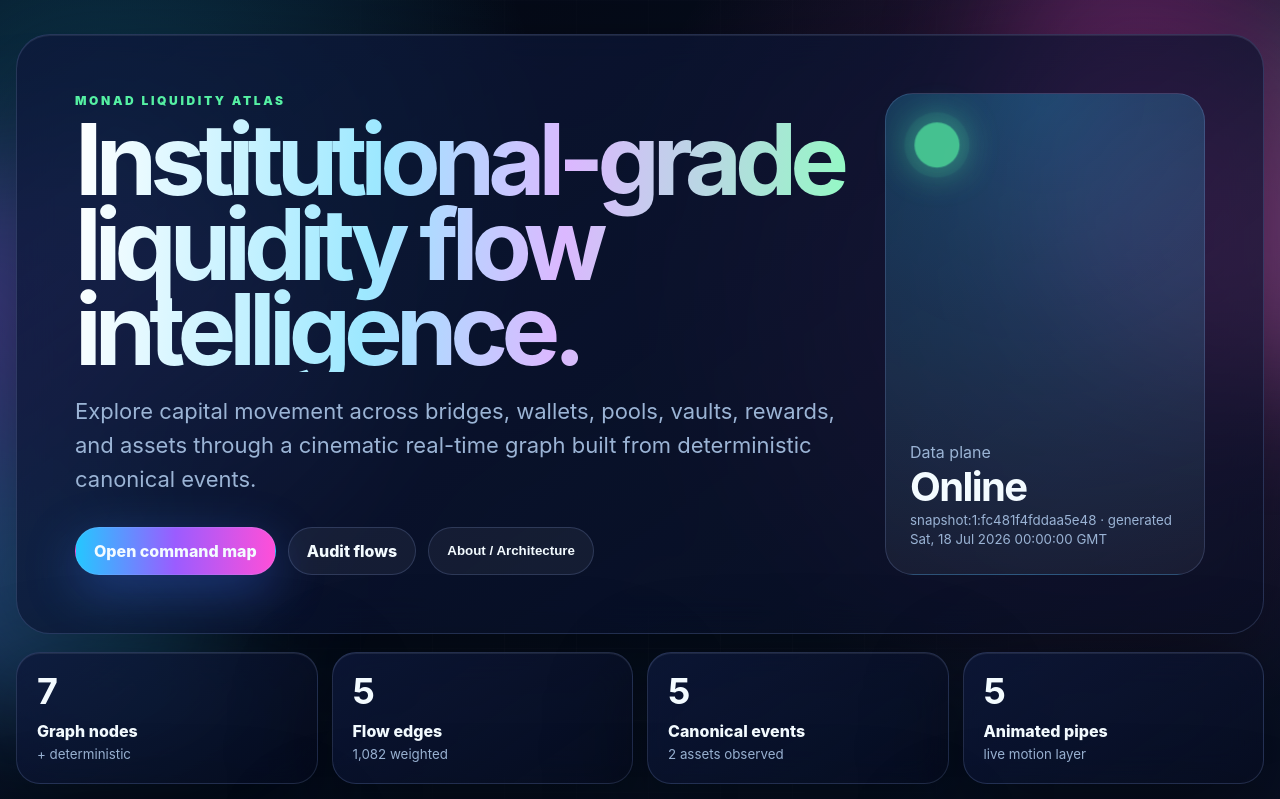
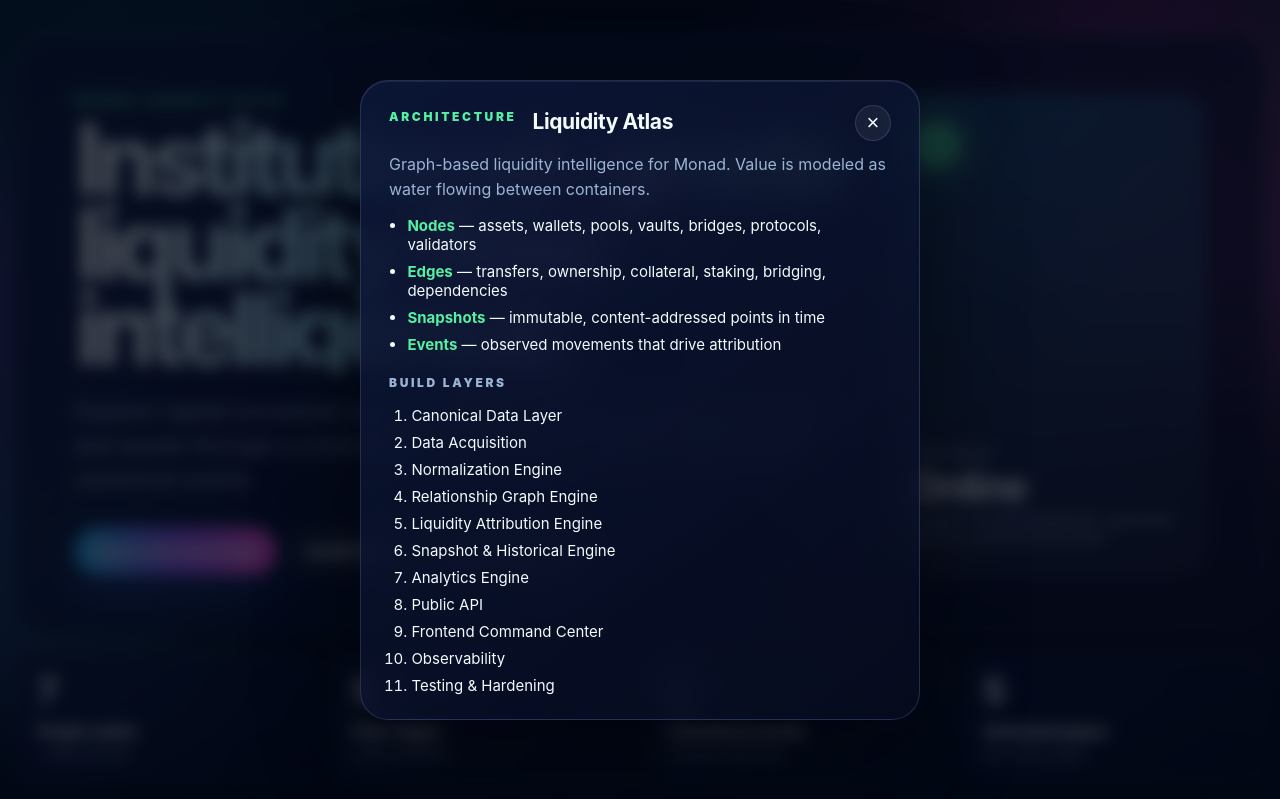
Before and after one commit to Tunezjr/Liquidity-Atlas, a website: page public/index.html in a window 1280 px wide. Both pictures are taken after a click on the button "About / Architecture". Shown: the top 799 px of the page. Drawn offline with Linux system fonts and the light colour scheme.

Commit message:
Wire About/Architecture modal and styles

```diff
--- a/public/app.js
+++ b/public/app.js
@@ -215,3 +215,25 @@ renderGraph();
 renderAttributions();
 renderEvents();
 showNode(nodes[0]);
+
+// About / Architecture modal
+const aboutModal = document.getElementById('about-modal');
+const aboutBtn = document.getElementById('about-btn');
+if (aboutBtn && aboutModal) {
+  aboutBtn.addEventListener('click', () => {
+    aboutModal.hidden = false;
+    document.body.style.overflow = 'hidden';
+  });
+  aboutModal.querySelectorAll('[data-close]').forEach((el) => {
+    el.addEventListener('click', () => {
+      aboutModal.hidden = true;
+      document.body.style.overflow = '';
+    });
+  });
+  document.addEventListener('keydown', (e) => {
+    if (e.key === 'Escape' && !aboutModal.hidden) {
+      aboutModal.hidden = true;
+      document.body.style.overflow = '';
+    }
+  });
+}
--- a/public/styles.css
+++ b/public/styles.css
@@ -145,3 +145,63 @@ code { color: #b9f7ff; }
 @media (prefers-reduced-motion: reduce) {
   *, *::before, *::after { animation-duration: .001ms !important; animation-iteration-count: 1 !important; scroll-behavior: auto !important; }
 }
+
+/* About modal */
+.modal {
+  position: fixed;
+  inset: 0;
+  z-index: 100;
+  display: grid;
+  place-items: center;
+  padding: 24px;
+}
+.modal[hidden] { display: none; }
+.modal-backdrop {
+  position: absolute;
+  inset: 0;
+  background: rgba(2, 6, 18, 0.72);
+  backdrop-filter: blur(8px);
+}
+.modal-card {
+  position: relative;
+  z-index: 1;
+  width: min(560px, 100%);
+  max-height: min(80vh, 720px);
+  overflow: auto;
+  border-radius: 28px;
+  padding: 28px;
+}
+.modal-card header {
+  display: flex;
+  flex-wrap: wrap;
+  align-items: start;
+  gap: 8px 16px;
+  margin-bottom: 18px;
+  position: relative;
+  padding-right: 40px;
+}
+.modal-close {
+  position: absolute;
+  top: -4px;
+  right: 0;
+  width: 36px;
+  height: 36px;
+  border-radius: 50%;
+  border: 1px solid var(--line);
+  background: rgba(255,255,255,.06);
+  color: var(--ink);
+  font-size: 22px;
+  line-height: 1;
+  cursor: pointer;
+}
+.modal-body p { color: var(--muted); line-height: 1.55; margin: 0 0 14px; }
+.arch-list {
+  margin: 0;
+  padding-left: 1.15rem;
+  color: var(--ink);
+  display: grid;
+  gap: 8px;
+  font-size: 15px;
+}
+.arch-list.numbered { padding-left: 1.4rem; }
+.arch-list strong { color: var(--green); }
```
